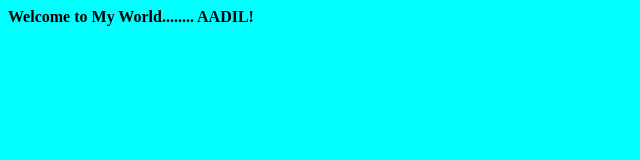
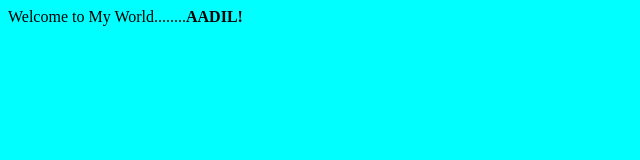
Before and after one commit to aadsattar/jenkinsTraining2022, a plain HTML site: page index.html in a window 1280 px wide. Shown: the whole page, without its empty margins (0-640 px from the left). Drawn offline with Linux system fonts and the light colour scheme.

Commit message:
3rd change

```diff
--- a/index.html
+++ b/index.html
@@ -1,4 +1,4 @@
 <body bgcolor='aqua'>
-<b>Welcome to My World........ AADIL!</b>
+	Welcome to My World........<b>AADIL!</b>
 
 </body>
```
